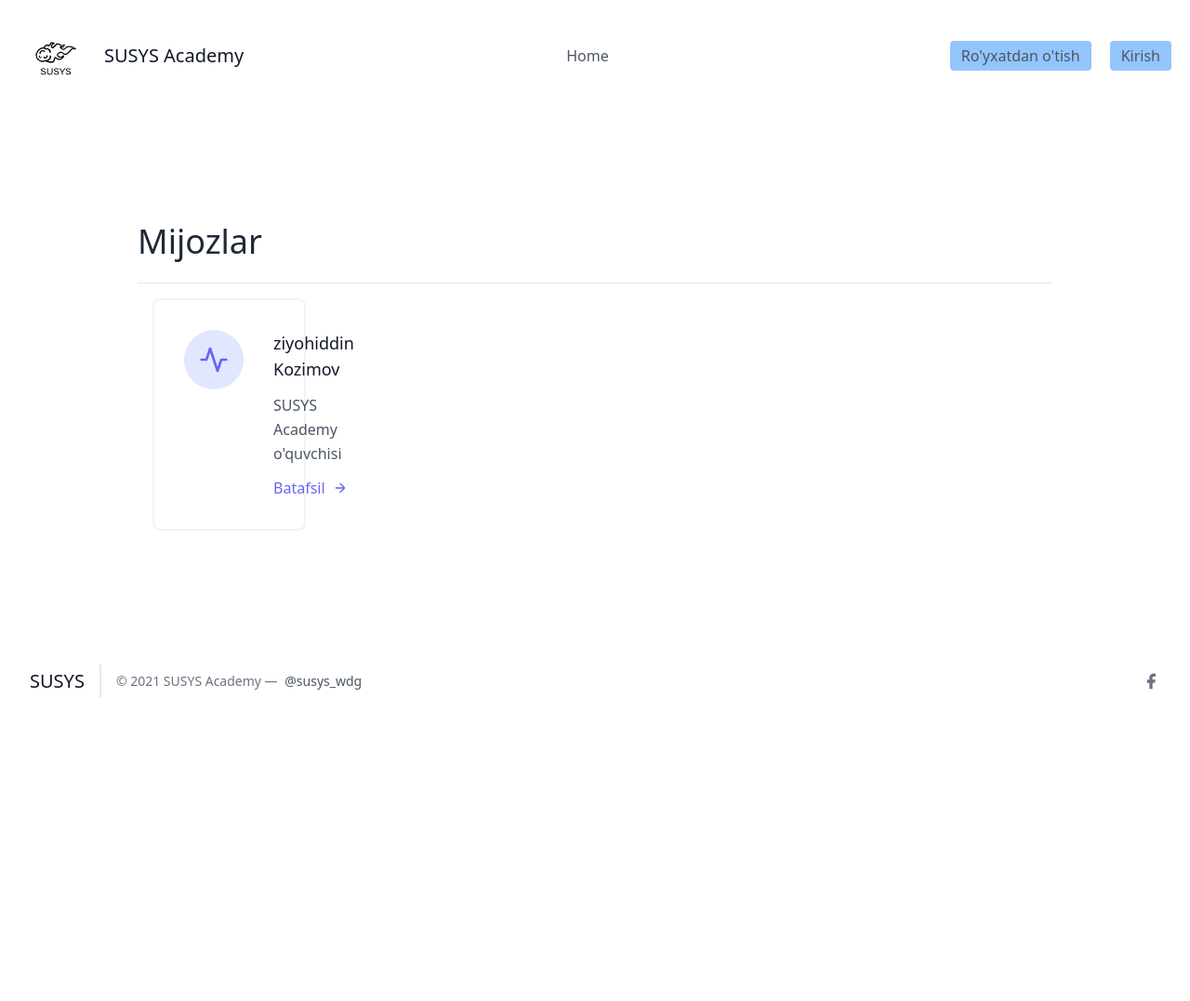
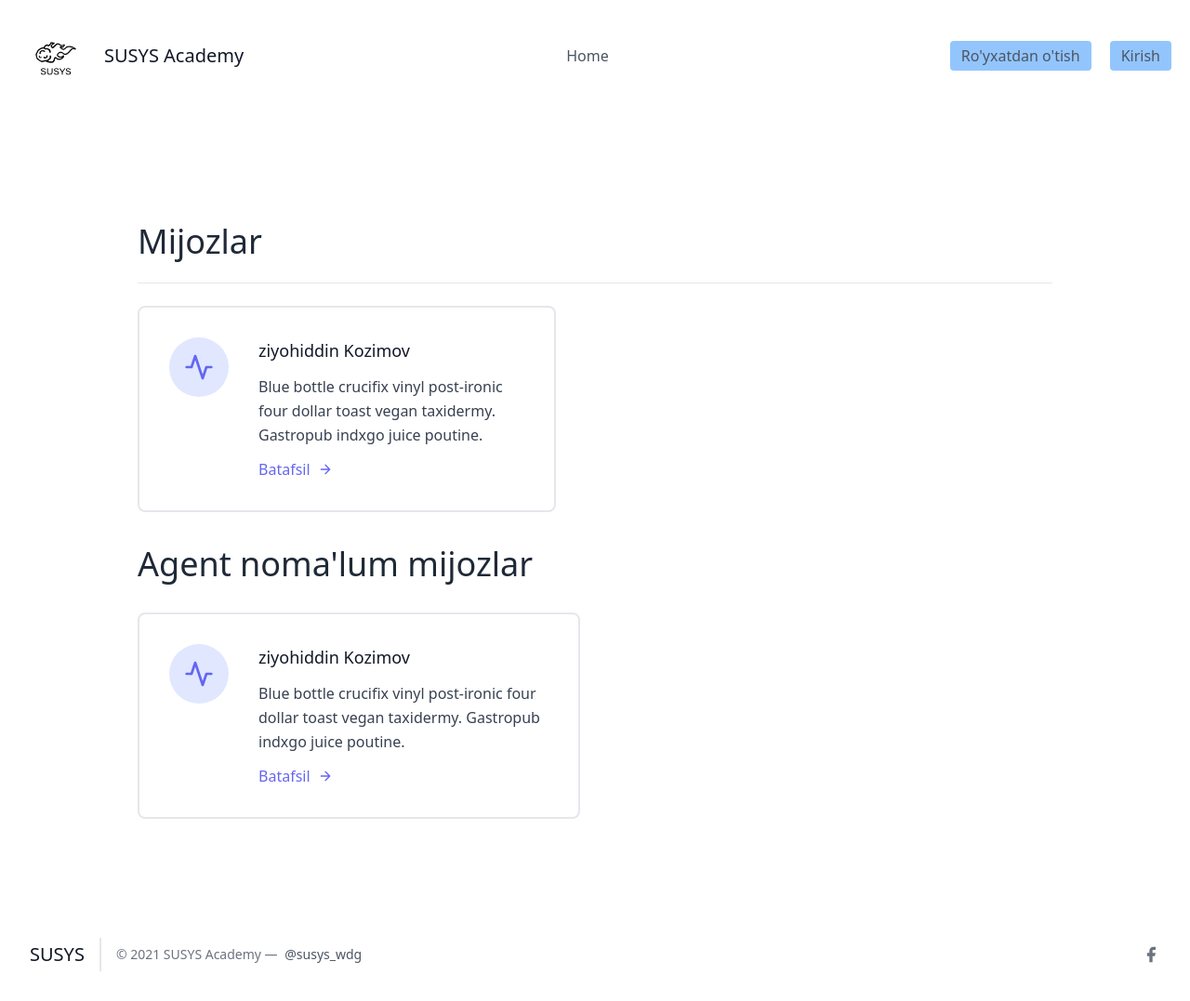
Before and after one commit to Kozimov/KZ_CRM, a Django app: template leads/templates/leads/leads_list.html in a window 1280 px wide. Shown: the whole page at 93% size. Before the commit the page ends 751 px from the top, so only its background shows below. Run offline with Django 3.2, Linux system fonts and the light colour scheme; the template is opened without the code that fills it: values that come from a table or form of the project are taken from there, others are empty; data comes from the database, SQL or seed files in the repository; both versions use the stored data as it was after the commit.

Commit message:
unnassigment leads

```diff
--- a/leads/templates/leads/leads_list.html
+++ b/leads/templates/leads/leads_list.html
@@ -1,34 +1,39 @@
-{% extends 'base.html' %}
-
-{% block title %}Ma'lumotlar {% endblock %}
+{% extends "base.html" %}
 
 {% block content %}
 
-<section class="text-gray-600 body-font">
+<section class="text-gray-700 body-font">
     <div class="container px-5 py-24 mx-auto flex flex-wrap">
-    <div class="w-full py-6 flex justify-between items-center border-b border-gray-200">
+        <div class="w-full mb-6 py-6 flex justify-between items-center border-b border-gray-200">
             <div>
                 <h1 class="text-4xl text-gray-800">Mijozlar</h1>
             </div>
             {% if request.user.is_organisor %}
             <div>
-            <a class="y=text-gray-500 hover:text-blue-700" href="{% url 'leads:lead-create' %}">Yaratish</a>
+                <a class="text-gray-500 hover:text-blue-500" href="{% url 'leads:lead-create' %}">
+                    Yaratish
+                </a>
             </div>
             {% endif %}
         </div>
-    <div class="flex flex-wrap">
+        <div class="flex flex-wrap -m-4">
             {% for lead in leads %}
             <div class="p-4 lg:w-1/2 md:w-full">
-        <div class="flex border-2 rounded-lg border-gray-200 border-opacity-50 p-8 sm:flex-row flex-col">
+                <div class="flex border-2 rounded-lg border-gray-200 p-8 sm:flex-row flex-col">
                     <div class="w-16 h-16 sm:mr-8 sm:mb-0 mb-4 inline-flex items-center justify-center rounded-full bg-indigo-100 text-indigo-500 flex-shrink-0">
                         <svg fill="none" stroke="currentColor" stroke-linecap="round" stroke-linejoin="round" stroke-width="2" class="w-8 h-8" viewBox="0 0 24 24">
                             <path d="M22 12h-4l-3 9L9 3l-3 9H2"></path>
                         </svg>
                     </div>
                     <div class="flex-grow">
-            <h2 class="text-gray-900 text-lg title-font font-medium mb-3">{{ lead.ismi }} {{ lead.familiyasi }}</h2>
-            <p class="leading-relaxed text-base">SUSYS Academy o'quvchisi</p>
-            <a href="{% url 'leads:detallar' lead.pk %}" class="mt-3 text-indigo-500 inline-flex items-center">Batafsil
+                        <h2 class="text-gray-900 text-lg title-font font-medium mb-3">
+                            {{ lead.ismi }} {{ lead.familiyasi }}
+                        </h2>
+                        <p class="leading-relaxed text-base">
+                            Blue bottle crucifix vinyl post-ironic four dollar toast vegan taxidermy. Gastropub indxgo juice poutine.
+                        </p>
+                        <a href="{% url 'leads:detallar' lead.pk %}" class="mt-3 text-indigo-500 inline-flex items-center">
+                            Batafsil
                             <svg fill="none" stroke="currentColor" stroke-linecap="round" stroke-linejoin="round" stroke-width="2" class="w-4 h-4 ml-2" viewBox="0 0 24 24">
                                 <path d="M5 12h14M12 5l7 7-7 7"></path>
                             </svg>
@@ -37,9 +42,39 @@
                 </div>
             </div>
             {% endfor %}
-
+        </div>
+        {% if unassigned_leads.exists %}
+            <div class="mt-5 flex flex-wrap -m-4">
+                <div class="p-4 w-full">
+                    <h3 class="text-4xl text-gray-800">Agent noma'lum mijozlar</h3>
+                </div>
+                {% for lead in unassigned_leads %}
+                <div class="p-4 lg:w-1/2 md:w-full">
+                    <div class="flex border-2 rounded-lg border-gray-200 p-8 sm:flex-row flex-col">
+                        <div class="w-16 h-16 sm:mr-8 sm:mb-0 mb-4 inline-flex items-center justify-center rounded-full bg-indigo-100 text-indigo-500 flex-shrink-0">
+                            <svg fill="none" stroke="currentColor" stroke-linecap="round" stroke-linejoin="round" stroke-width="2" class="w-8 h-8" viewBox="0 0 24 24">
+                                <path d="M22 12h-4l-3 9L9 3l-3 9H2"></path>
+                            </svg>
+                        </div>
+                        <div class="flex-grow">
+                            <h2 class="text-gray-900 text-lg title-font font-medium mb-3">
+                                {{ lead.ismi }} {{ lead.familiyasi }}
+                            </h2>
+                            <p class="leading-relaxed text-base">
+                                Blue bottle crucifix vinyl post-ironic four dollar toast vegan taxidermy. Gastropub indxgo juice poutine.
+                            </p>
+                            <a href="{% url 'leads:detallar' lead.pk %}" class="mt-3 text-indigo-500 inline-flex items-center">
+                                Batafsil
+                                <svg fill="none" stroke="currentColor" stroke-linecap="round" stroke-linejoin="round" stroke-width="2" class="w-4 h-4 ml-2" viewBox="0 0 24 24">
+                                    <path d="M5 12h14M12 5l7 7-7 7"></path>
+                                </svg>
+                            </a>
                         </div>
                     </div>
+                </div>
+                {% endfor %}
+            </div>
+        {% endif %}
+    </div>
 </section>
-
-{% endblock %}
+{% endblock content %}
```
Also changed, not shown: leads/views.py (+14 -0 lines), db.sqlite3. Lines whose indentation alone changed are shown as unchanged.
